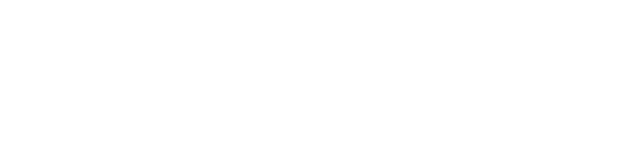
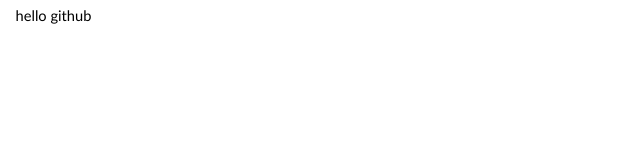
Before and after one commit to vmtataru/segment, a plain HTML site: page index.htm in a window 1280 px wide. Shown: the whole page, without its empty margins (0-640 px from the left). Drawn offline with Linux system fonts and the light colour scheme.

Commit message:
Update index.htm

```diff
--- a/index.htm
+++ b/index.htm
@@ -757,7 +757,11 @@ div.WordSection1
 
 <div class=WordSection1>
 
-<p class=MsoNormal><o:p>&nbsp;</o:p></p>
+<p class=MsoNormal><o:p>&nbsp;</o:p>
+
+	hello github
+
+	</p>
 
 </div>
 
```
